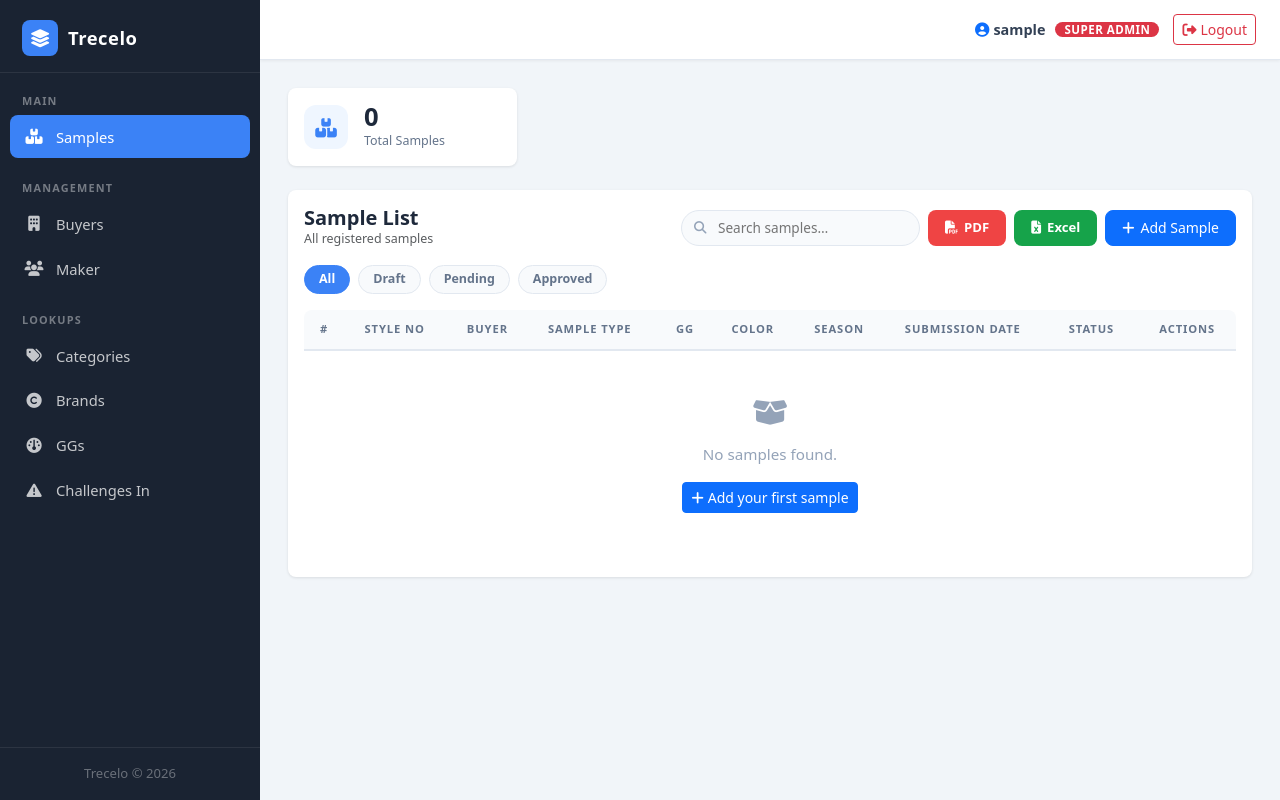
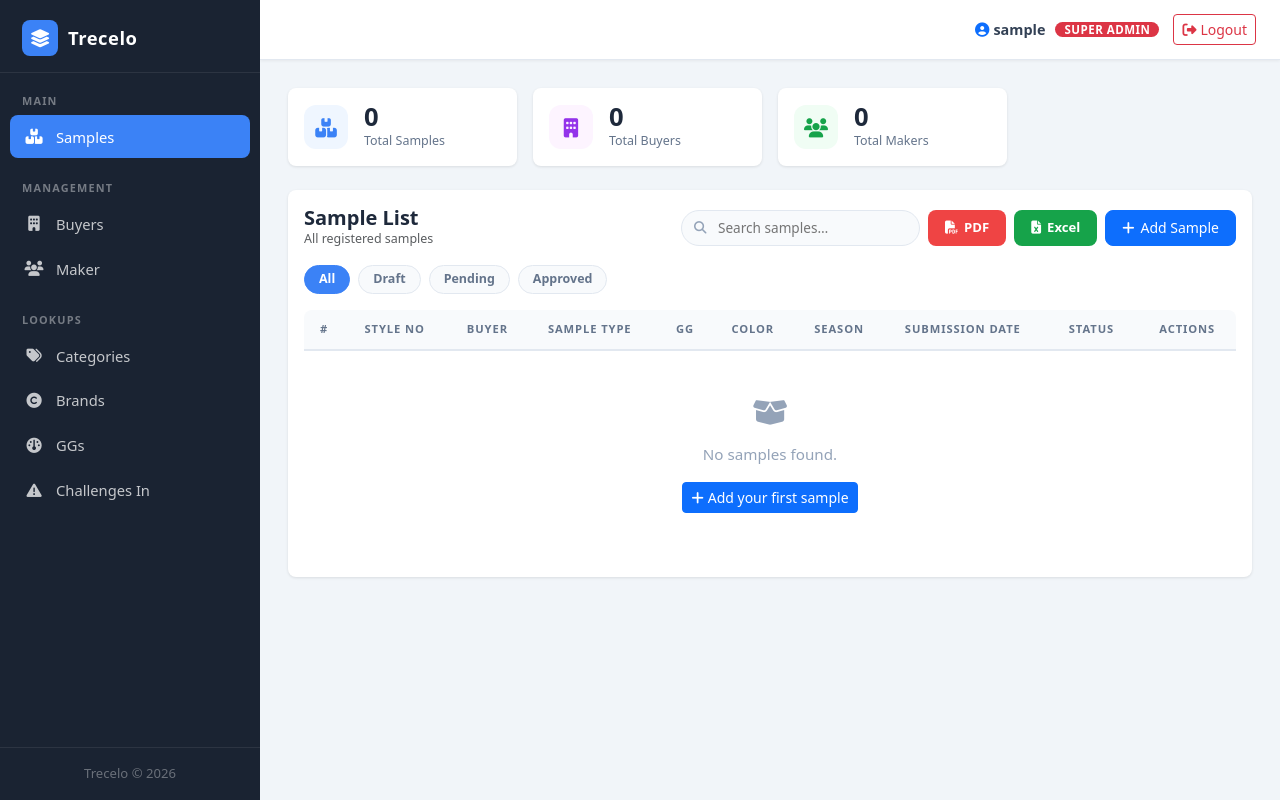
Before and after one commit to jahidshawon19/trecelo, a Django app: page /samples/ in a window 1280 px wide. Run offline with Django 5.2, Linux system fonts and the light colour scheme; the visitor is signed in with stand-in values (Sample User, id 1); data that the repository does not hold is empty.

Commit message:
Add Total Buyers and Total Makers stat cards to sample list
Co-Authored-By: Claude Sonnet 4.6 <noreply@anthropic.com>

```diff
--- a/sample/views.py
+++ b/sample/views.py
@@ -360,11 +360,13 @@ def sample_list(request):
     paginator = Paginator(qs, 10)
     page_obj  = paginator.get_page(request.GET.get('page'))
     return render(request, 'sample_list.html', {
-        'samples':     page_obj,
-        'page_obj':    page_obj,
-        'total_count': paginator.count,
-        'q':           q,
-        'status':      status,
+        'samples':      page_obj,
+        'page_obj':     page_obj,
+        'total_count':  paginator.count,
+        'total_buyers': Buyer.objects.count(),
+        'total_makers': StaffProfile.objects.count(),
+        'q':            q,
+        'status':       status,
     })
 
 
--- a/templates/sample_list.html
+++ b/templates/sample_list.html
@@ -14,6 +14,28 @@
       <div>
         <div style="font-size:1.6rem;font-weight:700;color:#1e293b;line-height:1;">{{ total_count }}</div>
         <div style="font-size:.78rem;color:#64748b;font-weight:500;margin-top:2px;">Total Samples</div>
+      </div>
+    </div>
+  </div>
+  <div class="col-sm-6 col-lg-3">
+    <div class="card p-3 d-flex flex-row align-items-center gap-3">
+      <div style="width:44px;height:44px;background:#fdf4ff;border-radius:12px;display:flex;align-items:center;justify-content:center;color:#9333ea;font-size:1.2rem;flex-shrink:0;">
+        <i class="fa fa-building"></i>
+      </div>
+      <div>
+        <div style="font-size:1.6rem;font-weight:700;color:#1e293b;line-height:1;">{{ total_buyers }}</div>
+        <div style="font-size:.78rem;color:#64748b;font-weight:500;margin-top:2px;">Total Buyers</div>
+      </div>
+    </div>
+  </div>
+  <div class="col-sm-6 col-lg-3">
+    <div class="card p-3 d-flex flex-row align-items-center gap-3">
+      <div style="width:44px;height:44px;background:#f0fdf4;border-radius:12px;display:flex;align-items:center;justify-content:center;color:#16a34a;font-size:1.2rem;flex-shrink:0;">
+        <i class="fa fa-users"></i>
+      </div>
+      <div>
+        <div style="font-size:1.6rem;font-weight:700;color:#1e293b;line-height:1;">{{ total_makers }}</div>
+        <div style="font-size:.78rem;color:#64748b;font-weight:500;margin-top:2px;">Total Makers</div>
       </div>
     </div>
   </div>
```
